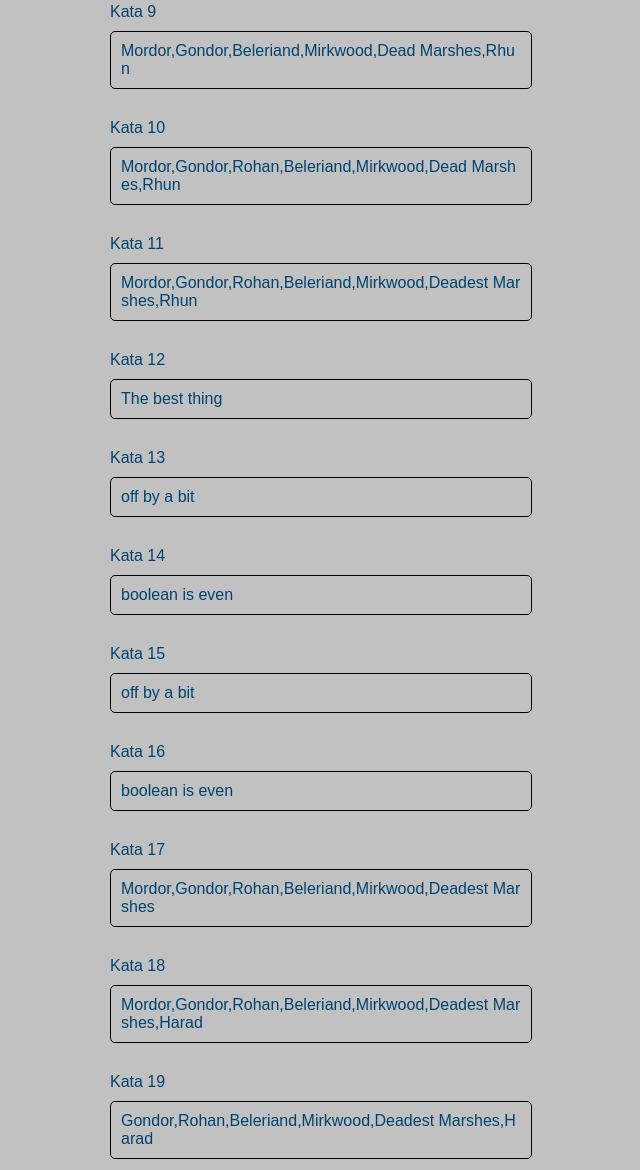
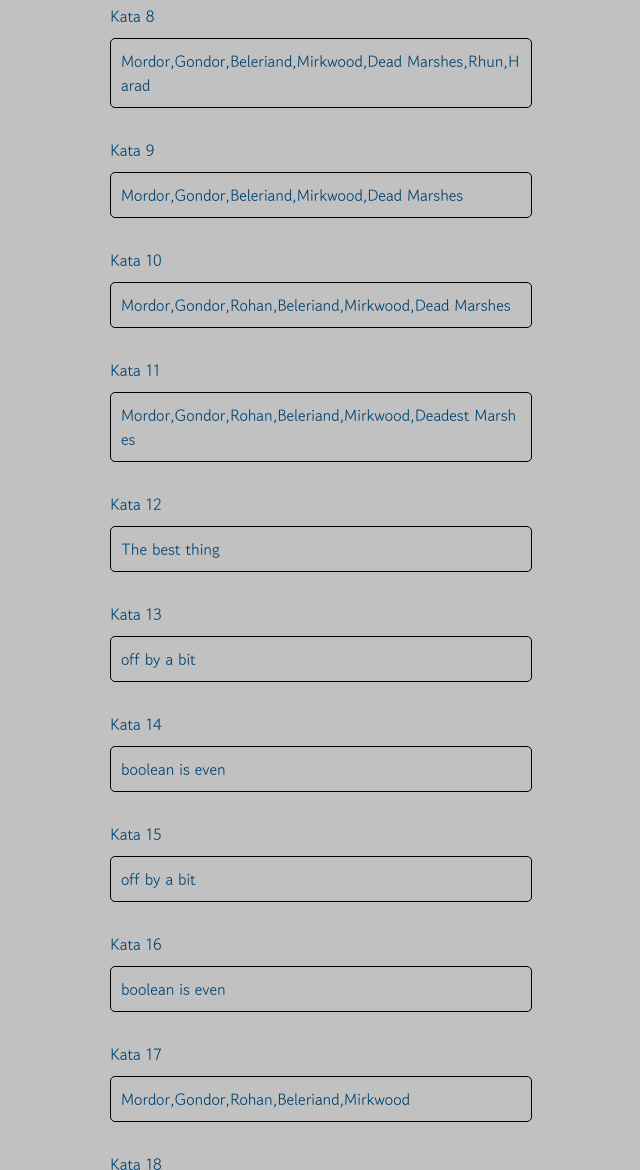
Before and after one commit to Kenzie-Academy-Brasil-Developers/extra-katas-javascript-4-sprint-4-matheusblm-1, a plain HTML site: page index.html in a window 1280 px wide. Shown: the part 989-2159 px from the top of the page, without its empty margins (319-959 px from the left). Drawn offline with Linux system fonts and the light colour scheme.

Commit message:
Arrumado kata9

```diff
--- a/index.html
+++ b/index.html
@@ -4,6 +4,9 @@
     <meta charset="UTF-8">
     <meta name="viewport" content="width=device-width, initial-scale=1.0">
     <title>JS - Katas 04</title>
+    <link rel="preconnect" href="https://fonts.googleapis.com">
+    <link rel="preconnect" href="https://fonts.gstatic.com" crossorigin>
+    <link href="https://fonts.googleapis.com/css2?family=Gowun+Dodum&display=swap" rel="stylesheet">
     <link rel="stylesheet" href="style.css">
 </head>
 <body>
--- a/katas4.js
+++ b/katas4.js
@@ -59,7 +59,7 @@
     return lotrCitiesArray
 }
 function kata9() {
-    let tirar = lotrCitiesArray.splice(6,2)
+    let tirar = lotrCitiesArray.splice(5,2)
     showResults(lotrCitiesArray,9)
     return lotrCitiesArray
 }
```
